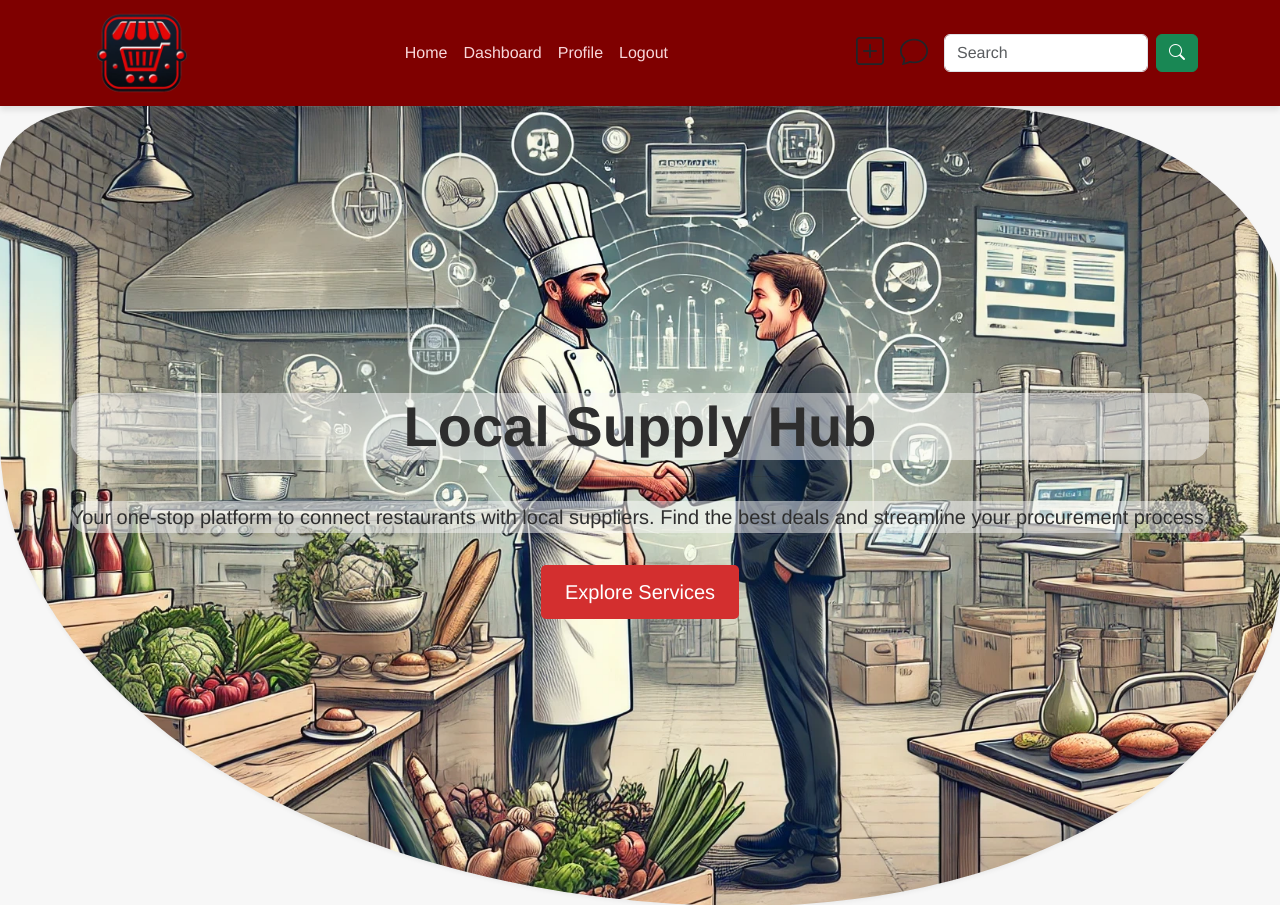
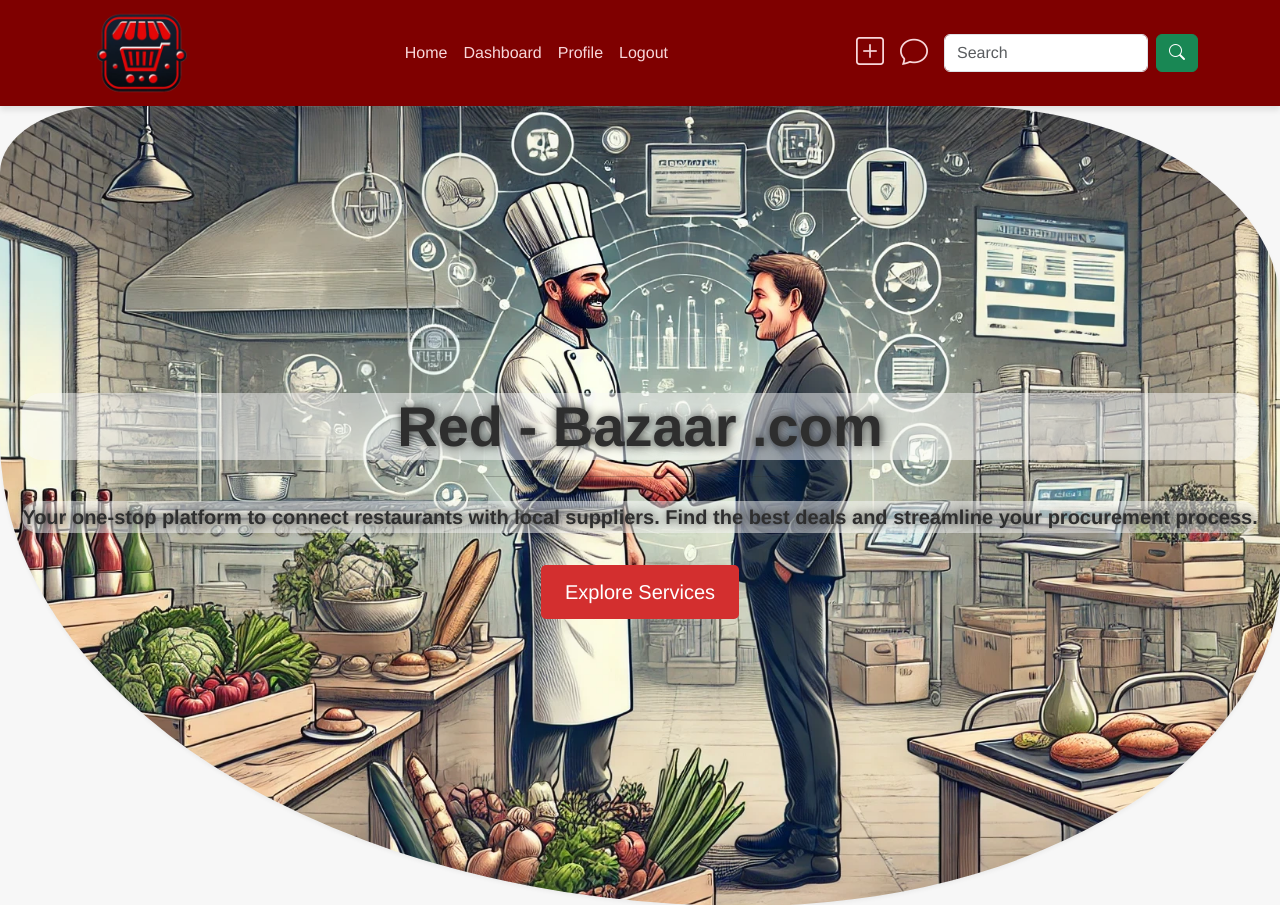
Before and after one commit to Vgarcan/CodeInstitute-proj04-b2b, a Django app: page / in a window 1280 px wide. Shown: the top 905 px of the page. Run offline with Django 5.2, Linux system fonts and the light colour scheme; the visitor is signed in with stand-in values (Sample User, id 1); data that the repository does not hold is empty.

Commit message:
UPDATE: ToolTips included.  navbar icon colour changed.

```diff
--- a/main/templates/main/home.html
+++ b/main/templates/main/home.html
@@ -21,7 +21,7 @@
   <!-- Section 1: Introduction / Hero Section -->
   <section class="homesect container-fluid d-flex justify-content-center align-items-center vh-100 bg-light" id="intro-section">
     <div class="text-center">
-      <h1 class="display-4 fw-bold">Local Supply Hub</h1>
+      <h1 class="display-4 fw-bold ">Red - Bazaar .com</h1>
       <hr class="w-25 mx-auto mb-4" >
       <p class="lead">Your one-stop platform to connect restaurants with local suppliers. Find the best deals and streamline your procurement process.</p>
       <a href="#featured-services" class="btn btn-primary btn-lg mt-3">Explore Services</a>
--- a/static/css/styles.css
+++ b/static/css/styles.css
@@ -338,6 +338,16 @@ thead {
     background-size: cover;
 }
 
+#intro-section h1,
+#intro-section p {
+    color: var(--colour-text-dark);
+    background-color: rgba(249, 249, 249, 0.5);
+    border-radius: 20px;
+    text-shadow: rgba(0, 0, 0, 0.756) 1px 0 10px;
+    font-weight: bold;
+    text-wrap: pretty;
+}
+
 /* Chat */
 
 .chat-sidebar {
--- a/static/js/main.js
+++ b/static/js/main.js
@@ -26,3 +26,8 @@ document.addEventListener('DOMContentLoaded',
             navbarCollapse.classList.toggle('collapse');
         });
     });
+
+    // BOOTSTRAP - Enable ToolTips
+    // https://getbootstrap.com/docs/5.3/components/tooltips/#enable-tooltips
+    const tooltipTriggerList = document.querySelectorAll('[data-bs-toggle="tooltip"]')
+    const tooltipList = [...tooltipTriggerList].map(tooltipTriggerEl => new bootstrap.Tooltip(tooltipTriggerEl))
--- a/templates/widgets/navbar.html
+++ b/templates/widgets/navbar.html
@@ -6,7 +6,7 @@
             <div class="navbar-header order-md-0">
                 <h1 class="d-none">Red-Bazaar.com</h1>
                 <a class="navbar-brand" href="{% url 'main:home' %}">
-                    <img src="{% static 'imgs/logo-01.ico' %}" width="auto" height="90" alt="Main LOGO">
+                    <img src="{% static 'imgs/logo-01.ico' %}" height="90" alt="Main LOGO">
                 </a>
             </div>
 
@@ -20,7 +20,7 @@
                 <div class="d-flex align-items-center justify-content-center gap-3 order-md-2 order-1 ms-auto ms-md-0 me-md-3">
                     {% if user.role == 'BUY' %}
                     <!-- Cart Button -->
-                    <a href="{% url 'products:view-cart' %}" class="position-relative text-dark" aria-label="View Cart">
+                    <a href="{% url 'products:view-cart' %}" class="position-relative nav-link" data-bs-toggle="tooltip" data-bs-placement="bottom" data-bs-title="View Cart" aria-label="View Cart">
                         <i class="bi bi-cart fs-3"></i>
                         {% if cart_items_count > 0 %}
                         <span class="position-absolute top-0 start-100 translate-middle badge rounded-pill bg-danger">
@@ -30,13 +30,13 @@
                     </a>
                     {% else %}
                     <!-- Add Item Button -->
-                    <a href="{% url 'products:create' %}" class="position-relative text-dark"aria-label="Add item">
+                    <a href="{% url 'products:create' %}" class="position-relative nav-link" data-bs-toggle="tooltip" data-bs-placement="bottom" data-bs-title="Add an Item" aria-label="Add item">
                         <i class="bi bi-plus-square fs-3"></i>
                     </a>
                     {% endif %}
 
                     <!-- Messages Button -->
-                    <a href="{% url 'direct_messages:chat' %}" class="position-relative text-dark" aria-label="Open chat">
+                    <a href="{% url 'direct_messages:chat' %}" class="position-relative nav-link" data-bs-toggle="tooltip" data-bs-placement="bottom" data-bs-title="View Messages" aria-label="Open chat">
                         <i class="bi bi-chat fs-3"></i>
                         {% if new_messages_count > 0 %}
                         <span class="position-absolute top-0 start-100 translate-middle badge rounded-pill bg-danger">
```
